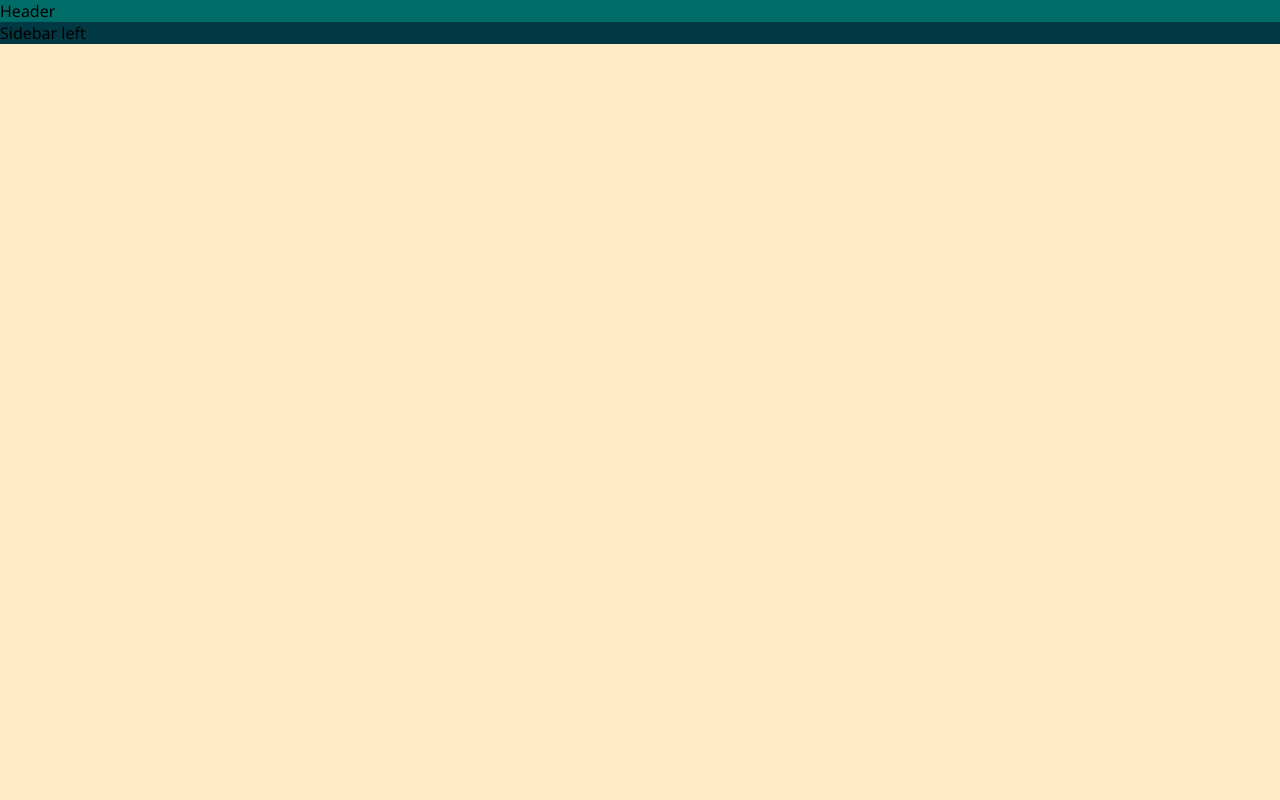
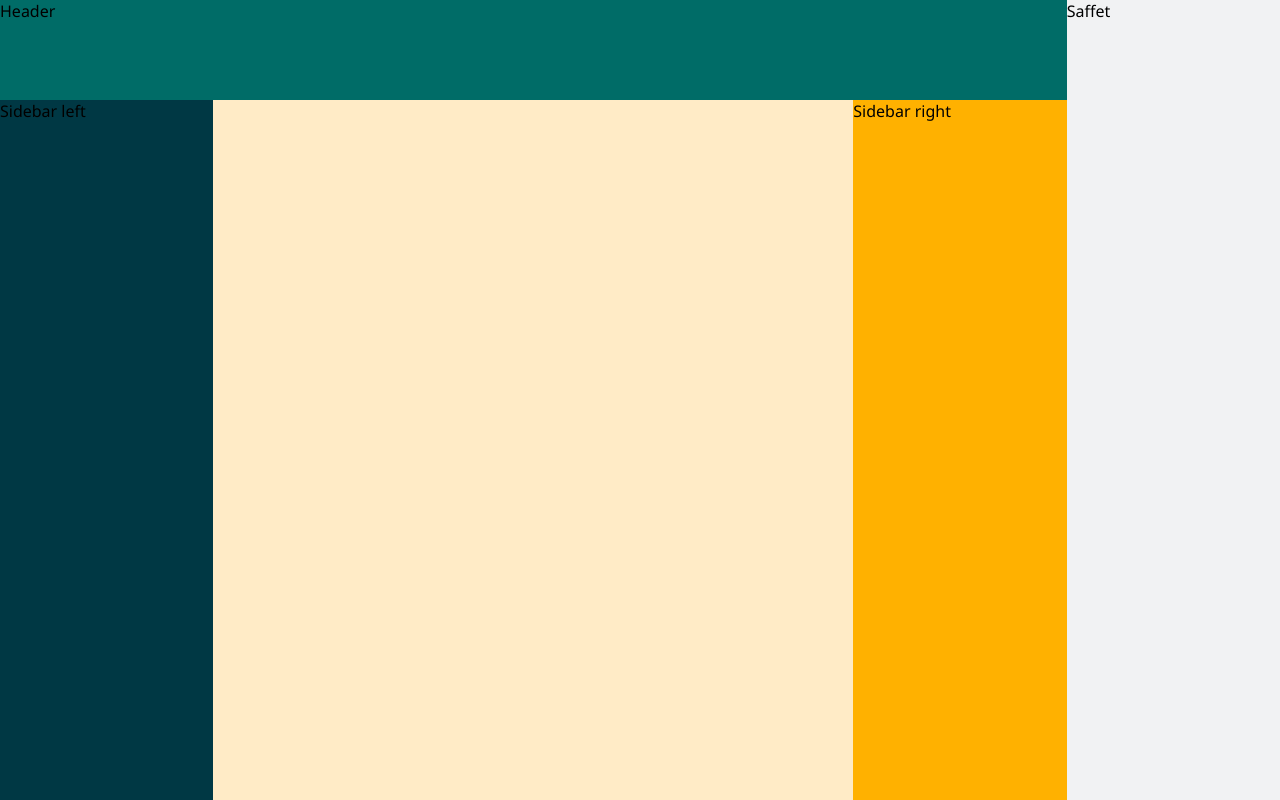
Before and after one commit to frontend-from-0/group240123-files, a plain HTML site: page Lesson9/index.html in a window 1280 px wide. Shown: the top 800 px of the page. Drawn offline with Linux system fonts and the light colour scheme.

Commit message:
Add lesson 9 files

```diff
--- a/Lesson9/global.css
+++ b/Lesson9/global.css
@@ -32,4 +32,41 @@ body {
 .container {
   width: 100vw;
   height: 100vh;
+  display:grid;
+  grid-template-columns: 1fr 3fr 1fr 1fr;
+  grid-template-rows: 100px 1fr 500px;
+  grid-template-areas:
+  "header header header saffet"
+  "sidebar-left content sidebar-right saffet"
+  "sidebar-left footer footer footer";
+
 }
+
+/* For the purpose of this exercise, let's assume that the header 100px heigh, footer 500px heigh. */
+.header {
+ /* grid-column: 1 / -1; */
+ grid-area: header;
+}
+
+.footer{
+  grid-area: footer;
+  /* grid-column: 2 / span 4; */
+}
+.sidebar-left{
+  grid-area: sidebar-left;
+  /* grid-column: 1 / 2;
+  grid-row: 2 / -1; */
+}
+.sidebar-right{
+  grid-area: sidebar-right;
+  /* grid-column: 3 /-1; */
+}
+
+.content {
+  grid-area: content;
+  /* grid-column: 2 / 3; */
+}
+
+.saffet {
+  grid-area: saffet;
+}
--- a/Lesson9/index.html
+++ b/Lesson9/index.html
@@ -11,6 +11,7 @@
   <body>
     <div class="container">
       <div class="header">Header</div>
+      <div class="saffet">Saffet</div>
       <div class="sidebar sidebar-left">Sidebar left</div>
       <div class="content">
         <div class="content-item"></div>
```
